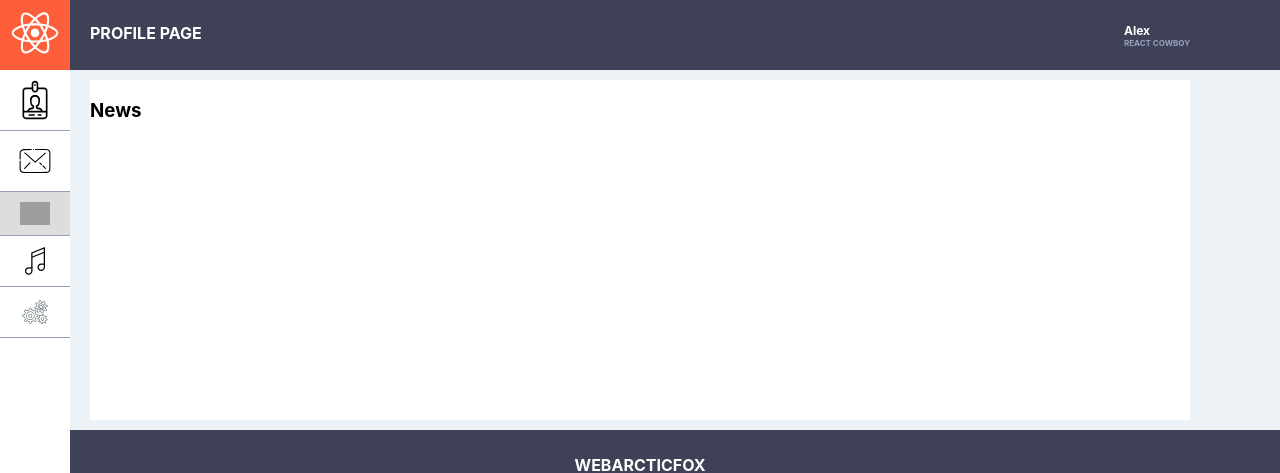
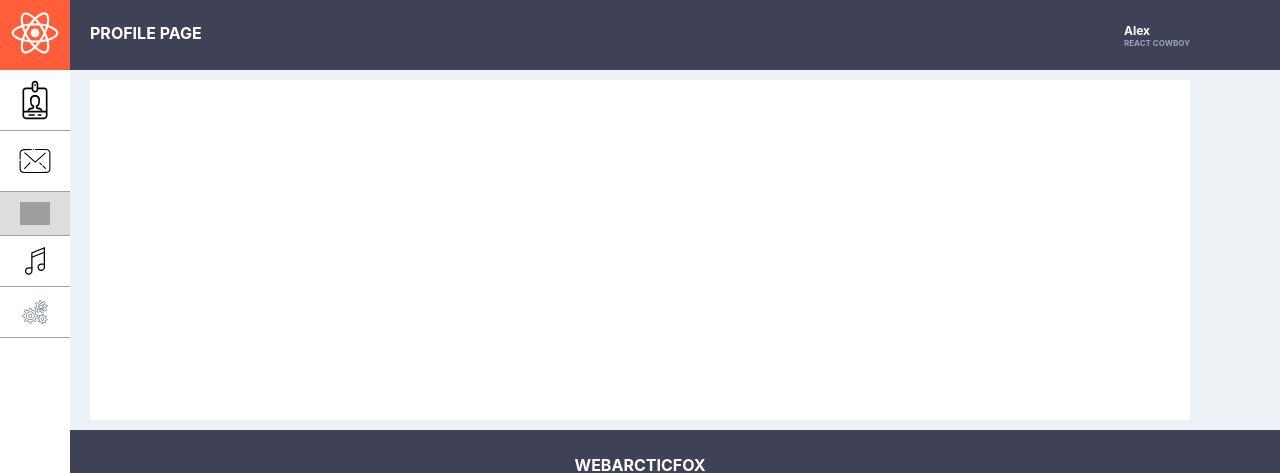
Before and after one commit to WebArcticFox/reactjspathsamurai, a React (Create React App) app in the folder social/: page /news in a window 1280 px wide. Shown: the top 473 px of the page. Built offline with nearby package versions, Linux system fonts and the light colour scheme; grey boxes are pictures that could not be loaded.

Commit message:
Add YouTube player in News page

```diff
--- a/social/package.json
+++ b/social/package.json
@@ -11,6 +11,7 @@
     "react-router-dom": "^5.2.0",
     "react-scripts": "4.0.3",
     "react-spotify-player": "^1.0.4",
+    "react-youtube": "^7.13.1",
     "web-vitals": "^1.1.2"
   },
   "scripts": {
--- a/social/src/components/Music/Music.jsx
+++ b/social/src/components/Music/Music.jsx
@@ -15,7 +15,7 @@ const Music = () => {
             <div className={style.content}>
                 <div className={style.music_from}>
                     <SpotifyPlayer
-                        uri="spotify:album:1TIUsv8qmYLpBEhvmBmyBk"
+                        uri="spotify:album:10v912xgTZbjAtYfyKWJCS"
                         size={size}
                         view={view}
                         theme={theme}
--- a/social/src/components/News/News.jsx
+++ b/social/src/components/News/News.jsx
@@ -1,11 +1,22 @@
 import React from "react";
 import style from './News.module.css';
+import YouTube from "react-youtube";
+
+const opts = {
+    height: '619px',
+    width: '100%',
+    playerVars: {
+        autoplay: 1,
+    },
+};
 
 const News = () => {
     return (
         <div className={style.container}>
             <div className={style.content}>
-                <h3>News</h3>
+                <div className={style.news_from}>
+                    <YouTube videoId="lW07SN3YoLI" opts={opts} />
+                </div>
             </div>
         </div>
     )
--- a/social/src/components/News/News.module.css
+++ b/social/src/components/News/News.module.css
@@ -15,3 +15,7 @@
     justify-content: space-between;
     width: 100%;
 }
+
+.news_from {
+    width: 100%;
+}
```
Also changed, not shown: 1 other file (tests, documents, lock files or other folders).
